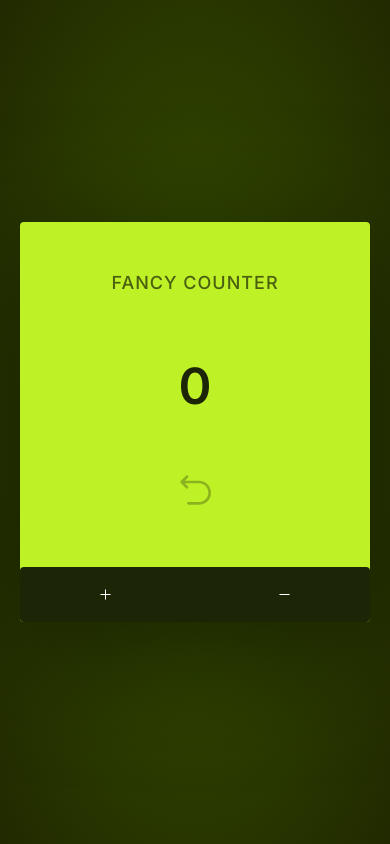
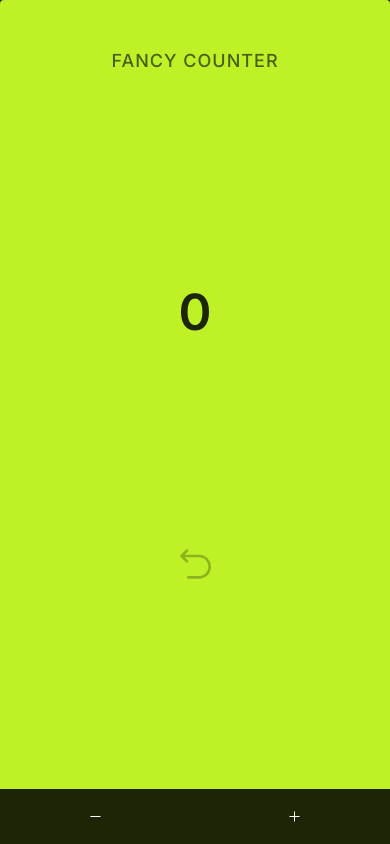
Before and after one commit to uscen/fancy_counter.web, a React (Vite) app: page / in a window 390 px wide. Built offline with nearby package versions, Linux system fonts and the light colour scheme.

Commit message:
fix(buttons): fix buttons order

```diff
--- a/src/Components/Buttons.jsx
+++ b/src/Components/Buttons.jsx
@@ -14,18 +14,18 @@ export default function Buttons({ setCounter, counter, limit }) {
     <div className="button-container">
       <button
         disabled={limit}
+        onClick={handleMinusBtn}
+        className={`btn ${limit && "disabled"}`}
+      >
+        <MinusIcon />
+      </button>
+      <button
+        disabled={limit}
         onClick={handlePlusBtn}
         className={`btn ${limit && "disabled"}`}
       >
         <PlusIcon />
       </button>
-      <button
-        disabled={limit}
-        onClick={handleMinusBtn}
-        className={`btn ${limit && "disabled"}`}
-      >
-        <MinusIcon />
-      </button>
     </div>
   );
 }
--- a/src/index.css
+++ b/src/index.css
@@ -25,7 +25,7 @@ body {
   padding-top: 20px 0;
   background-color: #bef227;
   box-shadow: 0 25px 121px rgba(0, 0, 0, 0.5);
-  border-radius: 4px;
+  border-radius: 2px;
   display: flex;
   flex-direction: column;
   justify-content: space-between;
@@ -38,7 +38,6 @@ body {
   background-color: #1d2507;
   color: white;
   user-select: none;
-  border-radius: 4px;
   gap: 8px;
 }
 
@@ -99,8 +98,8 @@ body {
     display: flex;
     flex-direction: column;
     justify-content: space-between;
-    height: 400px;
-    width: 350px;
+    height: 100vh;
+    width: 100vw;
   }
   .btn {
     display: flex;
```
